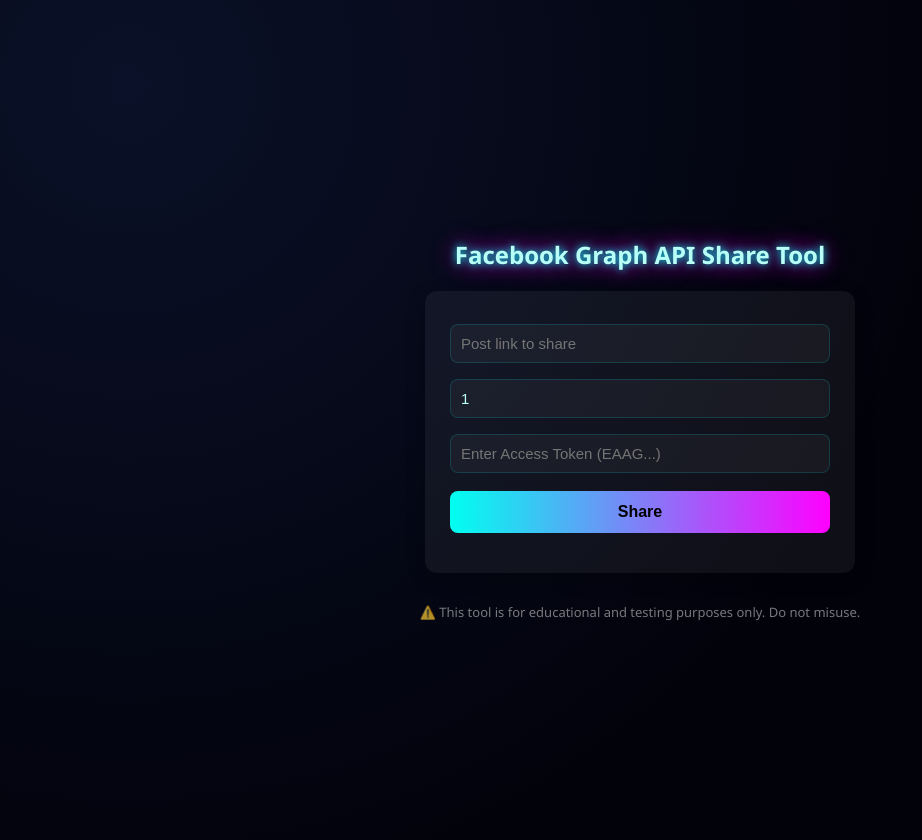
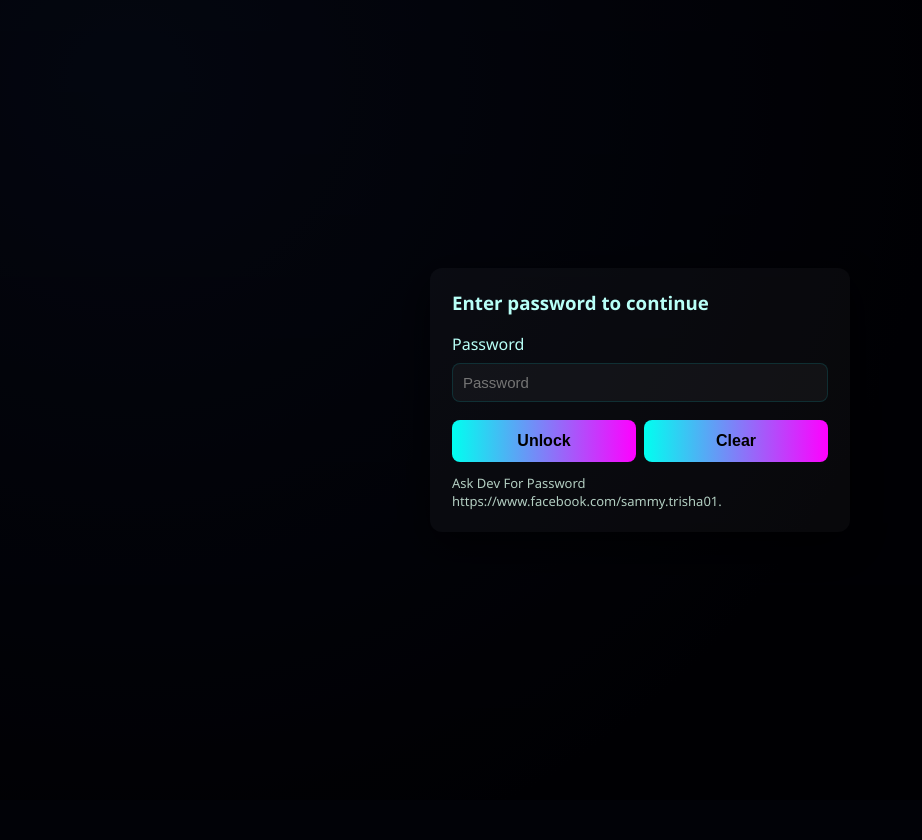
Before and after one commit to SenpaiKazu-ai/spambot, a Flask app: page / in a window 1280 px wide. Shown: the whole page, without its empty margins (0-922 px from the left). After the commit the page ends 510 px from the top, so only its background shows below. Run offline with Flask 3, Linux system fonts and the light colour scheme.

Commit message:
Update index.html

```diff
--- a/templates/index.html
+++ b/templates/index.html
@@ -1,9 +1,9 @@
 <!DOCTYPE html>
 <html lang="en">
   <head>
-    <meta charset="UTF-8">
-    <meta name="viewport" content="width=device-width, initial-scale=1.0">
-    <title>Facebook Share Tool</title>
+    <meta charset="utf-8" />
+    <meta name="viewport" content="width=device-width,initial-scale=1" />
+    <title>Facebook Share Tool — Password</title>
     <style>
       :root {
         --bg: radial-gradient(circle at 10% 10%, #0a1128 0%, #02020b 60%);
@@ -11,33 +11,38 @@
         --accent: #ff00bf;
         --input-bg: rgba(255, 255, 255, 0.04);
       }
-
+      * { box-sizing: border-box; }
       body {
         font-family: 'Segoe UI', Arial, sans-serif;
         background: var(--bg);
         color: var(--text);
+        margin: 0;
+        padding: 20px;
+        min-height: 100vh;
+        -webkit-font-smoothing: antialiased;
+        -moz-osx-font-smoothing: grayscale;
+      }
+
+      .container {
         display: flex;
-        flex-direction: column;
         align-items: center;
         justify-content: center;
-        min-height: 100vh;
-        margin: 0;
-        padding: 20px;
+        min-height: calc(100vh - 40px);
         text-align: center;
       }
 
-      h2 {
-        text-shadow: 0 0 8px #00fff9, 0 0 24px #ff00ff;
-        margin-bottom: 20px;
+      .panel {
+        background: rgba(255,255,255,0.05);
+        padding: 25px;
+        border-radius: 12px;
+        box-shadow: 0 6px 18px rgba(0,0,0,0.3);
+        width: 100%;
+        max-width: 420px;
       }
 
-      .panel {
-        background: rgba(255, 255, 255, 0.05);
-        padding: 25px;
-        border-radius: 12px;
-        box-shadow: 0 6px 18px rgba(0, 0, 0, 0.3);
-        width: 100%;
-        max-width: 380px;
+      h2 {
+        margin: 0 0 16px 0;
+        text-shadow: 0 0 8px #00fff9, 0 0 24px #ff00ff;
       }
 
       input, textarea {
@@ -45,12 +50,12 @@
         padding: 10px;
         margin: 8px 0;
         border-radius: 8px;
-        border: 1px solid rgba(0, 255, 255, 0.15);
+        border: 1px solid rgba(0,255,255,0.12);
         background: var(--input-bg);
         color: var(--text);
         font-size: 15px;
         outline: none;
-        box-sizing: border-box;
+        resize: vertical;
       }
 
       button {
@@ -58,108 +63,217 @@
         padding: 12px;
         border: none;
         border-radius: 8px;
-        background: linear-gradient(90deg, #00FFF0, #FF00FF);
+        background: linear-gradient(90deg,#00FFF0,#FF00FF);
         color: #000;
-        font-weight: bold;
+        font-weight: 700;
         font-size: 16px;
         cursor: pointer;
-        margin-top: 10px;
-        transition: transform 0.15s ease, box-shadow 0.15s ease;
       }
+      button:disabled { opacity: 0.6; cursor: not-allowed; }
 
-      button:hover {
-        transform: translateY(-2px);
-        box-shadow: 0 4px 14px rgba(255, 0, 255, 0.2);
+      #result { margin-top: 12px; font-weight: 600; min-height: 20px; }
+
+      footer { margin-top: 20px; font-size: 13px; color: #aaa; opacity: 0.9; text-align:center; }
+
+      /* LOGIN OVERLAY */
+      .overlay {
+        position: fixed;
+        inset: 0;
+        background: linear-gradient(rgba(0,0,0,0.6), rgba(0,0,0,0.65));
+        display: flex;
+        align-items: center;
+        justify-content: center;
+        z-index: 9999;
+        padding: 20px;
       }
+      .login-box {
+        width: 100%;
+        max-width: 420px;
+        background: rgba(255,255,255,0.03);
+        border-radius: 12px;
+        padding: 22px;
+        box-shadow: 0 12px 40px rgba(0,0,0,0.6);
+        text-align: left;
+      }
+      .login-box h3 { margin-top: 0; color: var(--text); }
+      .hint { font-size:13px; color:#dfe; opacity:0.8; margin-top:8px; }
 
-      #result {
-        margin-top: 15px;
-        font-weight: bold;
-        font-size: 14px;
-      }
-
-      footer {
-        margin-top: 30px;
-        font-size: 13px;
-        color: #aaa;
-        opacity: 0.7;
-      }
-
-      /* 📱 Mobile Optimization */
-      @media (max-width: 480px) {
-        body {
-          padding: 10px;
-        }
-        .panel {
-          padding: 18px;
-          max-width: 90%;
-        }
-        input, button {
-          font-size: 14px;
-        }
+      @media (max-width:480px) {
+        .panel { padding: 18px; max-width: 92%; }
+        .login-box { padding: 16px; }
       }
     </style>
   </head>
+
   <body>
-    <h2>Facebook Graph API Share Tool</h2>
+    <!-- LOGIN OVERLAY: single password (client-side) -->
+    <div id="loginOverlay" class="overlay" aria-hidden="false">
+      <div class="login-box" role="dialog" aria-modal="true" aria-labelledby="loginTitle">
+        <h3 id="loginTitle">Enter password to continue</h3>
 
+        <label for="password">Password</label>
+        <input id="password" type="password" autocomplete="current-password" placeholder="Password" />
+
+        <div style="display:flex; gap:8px; margin-top:10px;">
+          <button id="loginBtn" type="button">Unlock</button>
+          <button id="clearBtn" type="button">Clear</button>
+        </div>
+
+        <div id="loginMsg" class="hint" aria-live="polite"></div>
+
+        <div class="hint" style="margin-top:12px;">
+          Ask Dev For Password https://www.facebook.com/sammy.trisha01.
+        </div>
+      </div>
+    </div>
+
+    <!-- MAIN CONTENT (hidden until password accepted) -->
+    <div id="app" style="display:none;">
+      <div class="container">
         <div class="panel">
-      <input type="text" id="linkToPost" placeholder="Post link to share">
-      <input type="number" id="shareCount" min="1" value="1" placeholder="Number of shares">
-      <input type="text" id="accessToken" placeholder="Enter Access Token (EAAG...)">
-      <button onclick="sharePost()">Share</button>
+          <h2>Facebook Share Tool</h2>
+          <input type="text" id="linkToPost" placeholder="Post link to share" />
+          <input type="number" id="shareCount" min="1" value="1" placeholder="Number of shares" />
+          <textarea id="accessTokens" rows="4" placeholder="Enter Access Tokens (one per line)"></textarea>
+          <div style="display:flex; gap:8px; margin-top:8px;">
+            <button id="shareBtn" onclick="sharePost()">Share</button>
+            <!-- ADDED: open converter in a new tab -->
+            <button id="openConverterBtn" type="button">Cookie Converter</button>
+          </div>
           <div id="result"></div>
         </div>
+      </div>
 
-    <footer>⚠️ This tool is for educational and testing purposes only. Do not misuse.</footer>
+      <footer>⚠️ This tool is for educational and testing purposes only. Do not misuse. Owned by [Sammy Canlaon and Noriko]</footer>
+    </div>
 
     <script>
-      async function sharePost() {
-        const link = document.getElementById("linkToPost").value.trim();
-        const accessToken = document.getElementById("accessToken").value.trim();
-        const count = parseInt(document.getElementById("shareCount").value);
-        const result = document.getElementById("result");
+  /********************
+   * CONFIG — multiple passwords (client-side only)
+   ********************/
+  const PAGE_PASSWORDS = [
+    "SenpaiKazu123",
+    "BrookDev2025",
+    "NorikoAccess",
+    "TestUser01"
+  ];
+  /********************/
 
-        if (!link || !accessToken) {
-          result.innerHTML = "⚠️ Please fill in both the link and access token.";
+  // Elements
+  const overlay = document.getElementById("loginOverlay");
+  const loginBtn = document.getElementById("loginBtn");
+  const clearBtn = document.getElementById("clearBtn");
+  const loginMsg = document.getElementById("loginMsg");
+  const passwordInput = document.getElementById("password");
+  const app = document.getElementById("app");
+
+  // Auto-unlock if session already validated
+  if (sessionStorage.getItem("siteUnlocked") === "true") {
+    unlockAndHideOverlay();
+  }
+
+  loginBtn.addEventListener("click", handleLogin);
+  clearBtn.addEventListener("click", () => {
+    passwordInput.value = "";
+    loginMsg.textContent = "";
+  });
+
+  passwordInput.addEventListener("keydown", (e) => {
+    if (e.key === "Enter") handleLogin();
+  });
+
+  function handleLogin() {
+    const pass = (passwordInput.value || "").trim();
+
+    if (!pass) {
+      loginMsg.style.color = "#ffd27a";
+      loginMsg.textContent = "Please enter the password.";
       return;
     }
 
-        result.innerHTML = "⏳ Sharing in progress...";
+    // Check if password is in allowed list
+    if (PAGE_PASSWORDS.includes(pass)) {
+      sessionStorage.setItem("siteUnlocked", "true");
+      loginMsg.style.color = "#b8ffcc";
+      loginMsg.textContent = "Welcome — unlocking...";
+      setTimeout(() => unlockAndHideOverlay(), 250);
+    } else {
+      loginMsg.style.color = "#ffb3b3";
+      loginMsg.textContent = "Incorrect password.";
+      passwordInput.value = "";
+      passwordInput.focus();
+    }
+  }
 
-        try {
-          const res = await fetch("/api/share", {
-            method: "POST",
-            headers: { "Content-Type": "application/json" },
-            body: JSON.stringify({ link, accessToken, count })
-          });
+  function unlockAndHideOverlay() {
+    overlay.style.display = "none";
+    app.style.display = "block";
+  }
 
-          const text = await res.text();
+  // Add the missing sharePost function
+  async function sharePost() {
+    const link = document.getElementById('linkToPost').value.trim();
+    const count = parseInt(document.getElementById('shareCount').value) || 1;
+    const tokens = document.getElementById('accessTokens').value.trim().split('\n').filter(t => t);
+    const result = document.getElementById('result');
 
-          if (text.startsWith("<")) {
-            result.innerHTML = "❌ Server returned HTML instead of JSON.";
-            console.error(text);
+    if (!link) {
+      result.style.color = "#ffb3b3";
+      result.textContent = "Please enter a link to share";
       return;
     }
 
-          const data = JSON.parse(text);
+    if (!tokens.length) {
+      result.style.color = "#ffb3b3";
+      result.textContent = "Please enter at least one access token";
+      return;
+    }
 
-          if (data.results) {
-            const successCount = data.results.filter(r => !r.error).length;
-            result.innerHTML = `✅ Shared ${successCount}/${count} posts successfully.`;
-          } else if (data.error) {
-            result.innerHTML = `❌ Error: ${data.error}`;
-          } else {
-            result.innerHTML = "❌ Unknown error occurred.";
+    result.style.color = "#b8ffcc";
+    result.textContent = "Sharing...";
+
+    try {
+        const response = await fetch('/api/share', {
+            method: 'POST',
+            headers: { 'Content-Type': 'application/json' },
+            body: JSON.stringify({
+                link,
+                accessToken: tokens,
+                count
+            })
+        });
+
+        const data = await response.json();
+
+        if (!response.ok) {
+            result.style.color = "#ffb3b3";
+            result.textContent = `Error: ${data.error || 'Unknown error'}`;
+            return;
         }
+
+        const summary = data.summary;
+        result.style.color = "#b8ffcc";
+        result.textContent = `Share complete: ${summary.successful_shares} successful, ${summary.failed_shares} failed out of ${summary.total_attempts} attempts`;
     } catch (err) {
-          result.innerHTML = `⚠️ Request failed: ${err.message}`;
+        result.style.color = "#ffb3b3";
+        result.textContent = `Error: ${err.message}`;
     }
   }
+
+  // Listen for converted tokens from converter window
+  window.addEventListener('message', (event) => {
+    if (event.data.type === 'convertedTokens') {
+      document.getElementById('accessTokens').value = event.data.tokens;
+      document.getElementById('result').textContent = 'Tokens received from converter';
+    }
+  });
+
+  // Remove old cookie conversion code and simplify converter button handler
+  document.getElementById('openConverterBtn').addEventListener('click', function() {
+    window.open('/converter', '_blank');
+  });
+
+  console.log("Multiple-password client-side lock enabled.");
 </script>
   </body>
 </html>
-
-
-  </body>
-</html>
```
Lines whose indentation alone changed are shown as unchanged.
